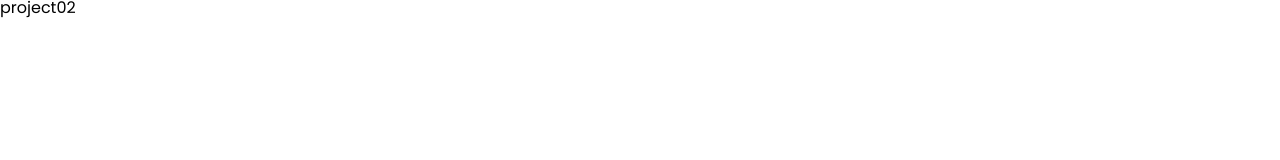
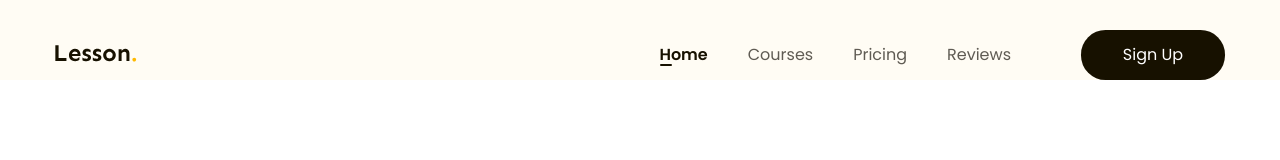
Before and after one commit to tuan-binh/HTML-CSS_02, a plain HTML site: page index.html in a window 1280 px wide. Drawn offline with Linux system fonts and the light colour scheme.

Commit message:
maked about header or navigation

```diff
--- a/assets/css/style.css
+++ b/assets/css/style.css
@@ -14,8 +14,71 @@ body {
 /* common */
 
 .content {
+  width: 1170px;
+  margin: 0 auto;
+}
+
+a {
+  text-decoration: none;
+  color: #000;
+}
+
+.btn {
+  width: 118px;
+  padding: 17px 16px;
+  background: #171100;
+  border-radius: 24.5px;
+  color: #fff;
+  text-align: center;
 }
 
 /* header */
 .header {
+  padding-top: 30px;
+  background: #fffcf4;
 }
+
+.header .navbar {
+  display: flex;
+  align-items: center;
+}
+
+.navbar ul {
+  display: flex;
+  margin-left: auto;
+}
+
+.navbar ul li a {
+  margin-left: 40px;
+  font-weight: 400;
+  font-size: 1.6rem;
+  color: #5f5b53;
+}
+
+.navbar ul li:first-child a {
+  position: relative;
+  font-weight: 600;
+  font-size: 1.6rem;
+  color: #171100;
+}
+.navbar ul li:first-child a::after {
+  content: "";
+  display: inline-block;
+  position: absolute;
+  bottom: 0;
+  left: 1px;
+  width: 12px;
+  height: 2px;
+  background: #171100;
+  border-radius: 1px;
+}
+
+.navbar ul li a:hover {
+  text-shadow: 1px 0 0;
+  color: #171100;
+}
+
+.navbar .btn-sign {
+  width: 144px;
+  margin-left: 70px;
+}
--- a/index.html
+++ b/index.html
@@ -18,7 +18,23 @@
   </head>
   <body>
     <header class="header">
-      <h1>project02</h1>
+      <div class="content">
+        <nav class="navbar">
+          <!-- logo -->
+          <a href="#">
+            <img src="./assets/img/logo.svg" alt="Lesson.">
+          </a>
+          <!-- navigation -->
+          <ul>
+            <li><a href="#">Home</a></li>
+            <li><a href="#">Courses</a></li>
+            <li><a href="#">Pricing</a></li>
+            <li><a href="#">Reviews</a></li>
+          </ul>
+          <!-- sign up -->
+          <a href="#!" class="btn btn-sign">Sign Up</a>
+        </nav>
+      </div>
     </header>
     <main>
 
```
Also changed, not shown: 1 other file.
